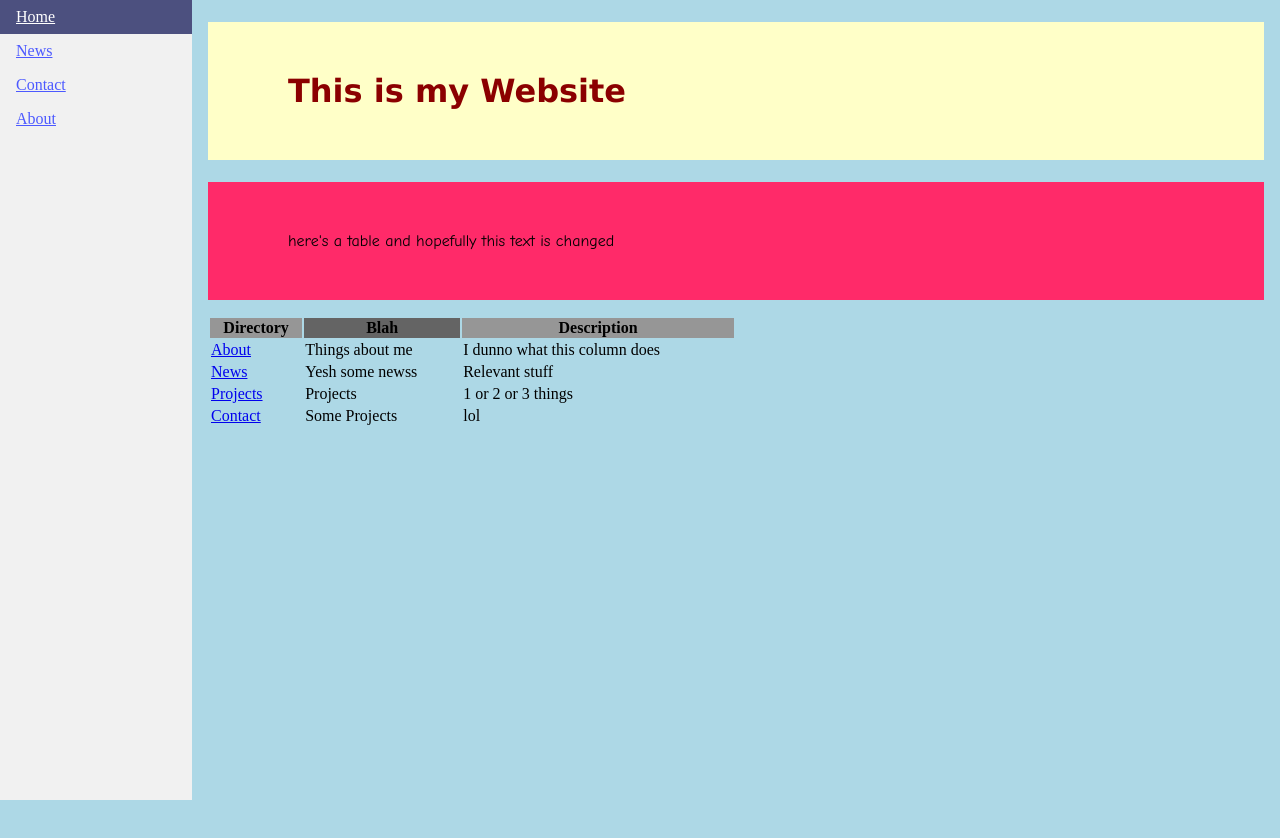
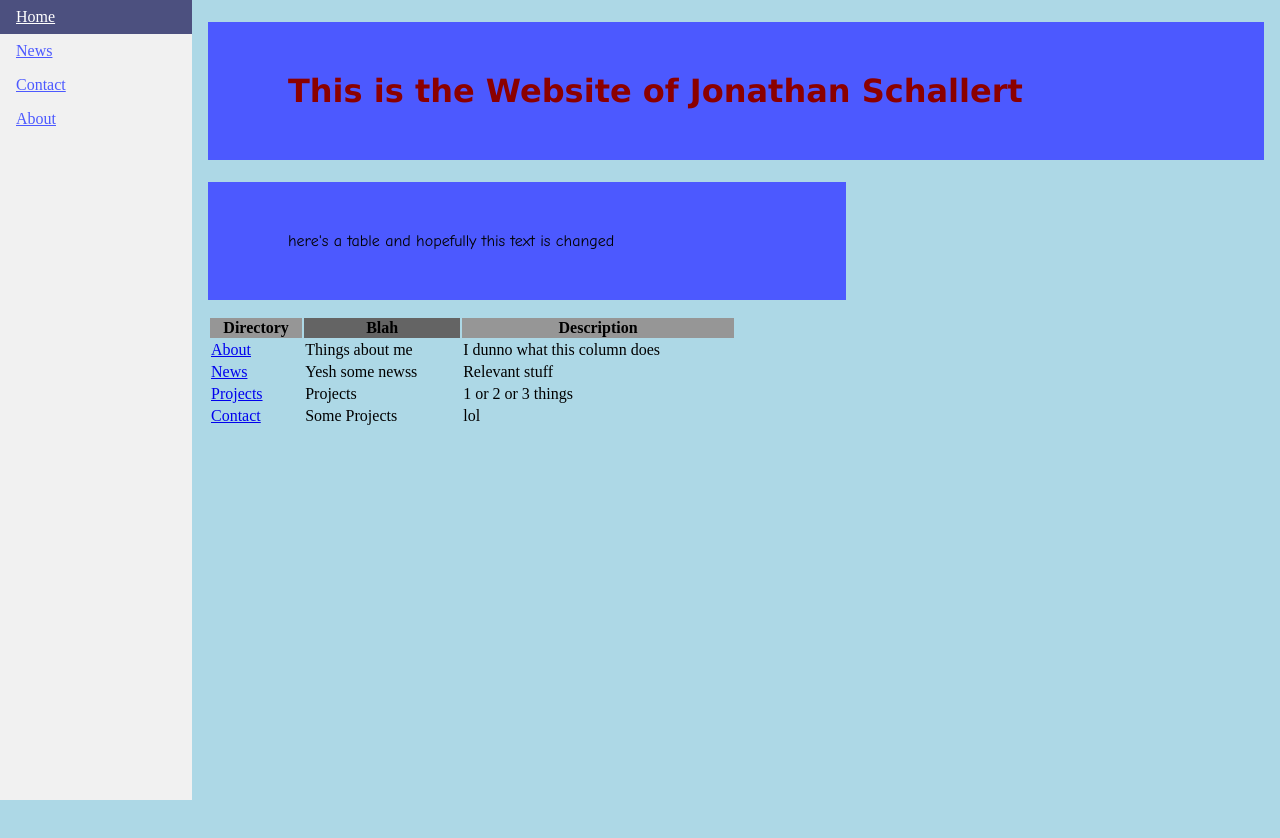
Before and after one commit to JSchallert/jschallert.github.io, a plain HTML site: page index.html in a window 1280 px wide. Drawn offline with Linux system fonts and the light colour scheme.

```diff
--- a/index.html
+++ b/index.html
@@ -20,13 +20,13 @@
 <div style="margin-left:15%;padding:1px 16px;height:1000px;">
 <link rel="stylesheet" type="text/css" href="test.css" media="screen" />
 
-<h1 style="background-color:rgb(255,255,200)">
+<h1 style="background-color:#4C59FF">
   <!-- This is a comment-->
-  This is my Website
+This is the Website of Jonathan Schallert
   <!-- We are learning things -->
 </h1>
 
-<p style="background-color:rgb(255,42,105)"> here's a table and hopefully this text is changed</p>
+<p style="width:50%;background-color:#4C59FF"> here's a table and hopefully this text is changed
 <table style="width:50%">
 
   <tr>
@@ -65,5 +65,6 @@
     <td>lol</td>
   </tr>
 </table>
+</p>
 </div>
 </html>
```
